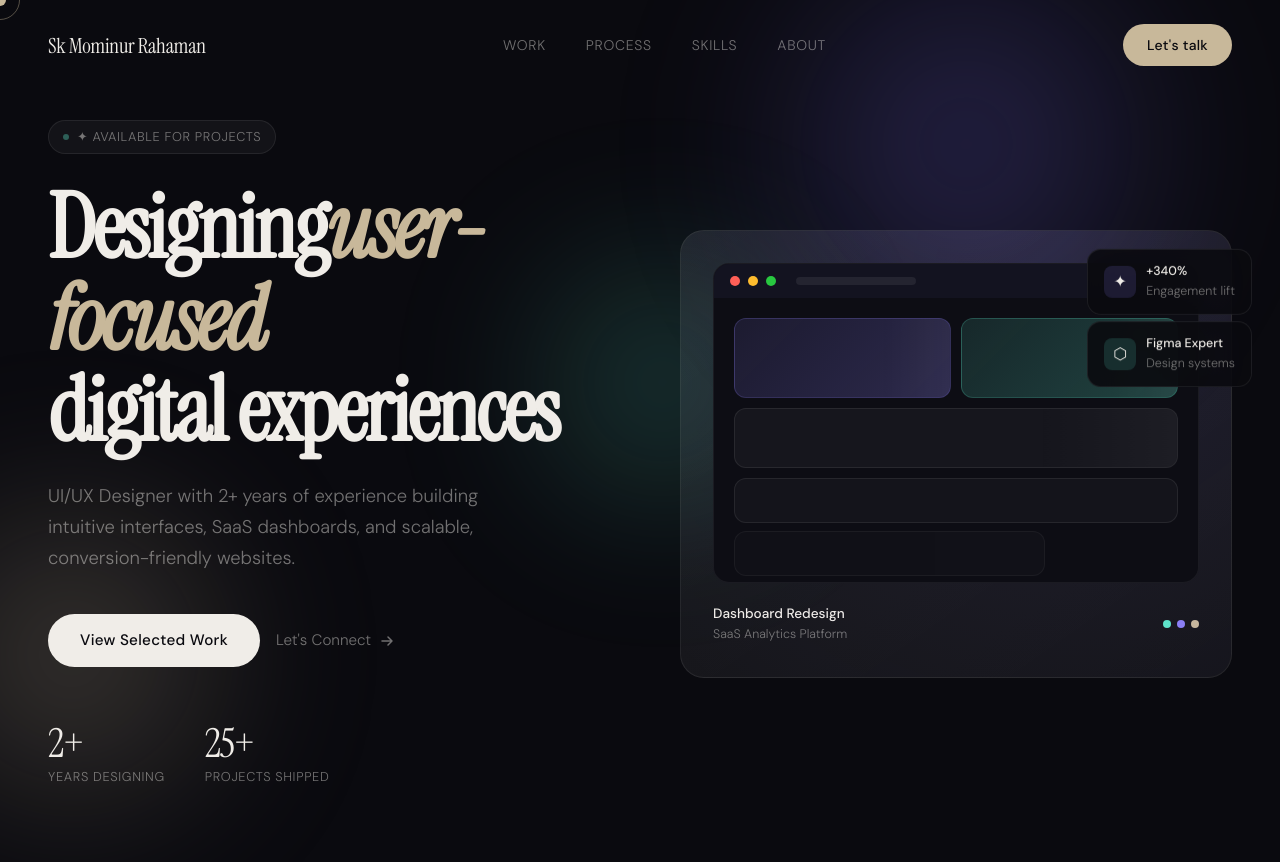
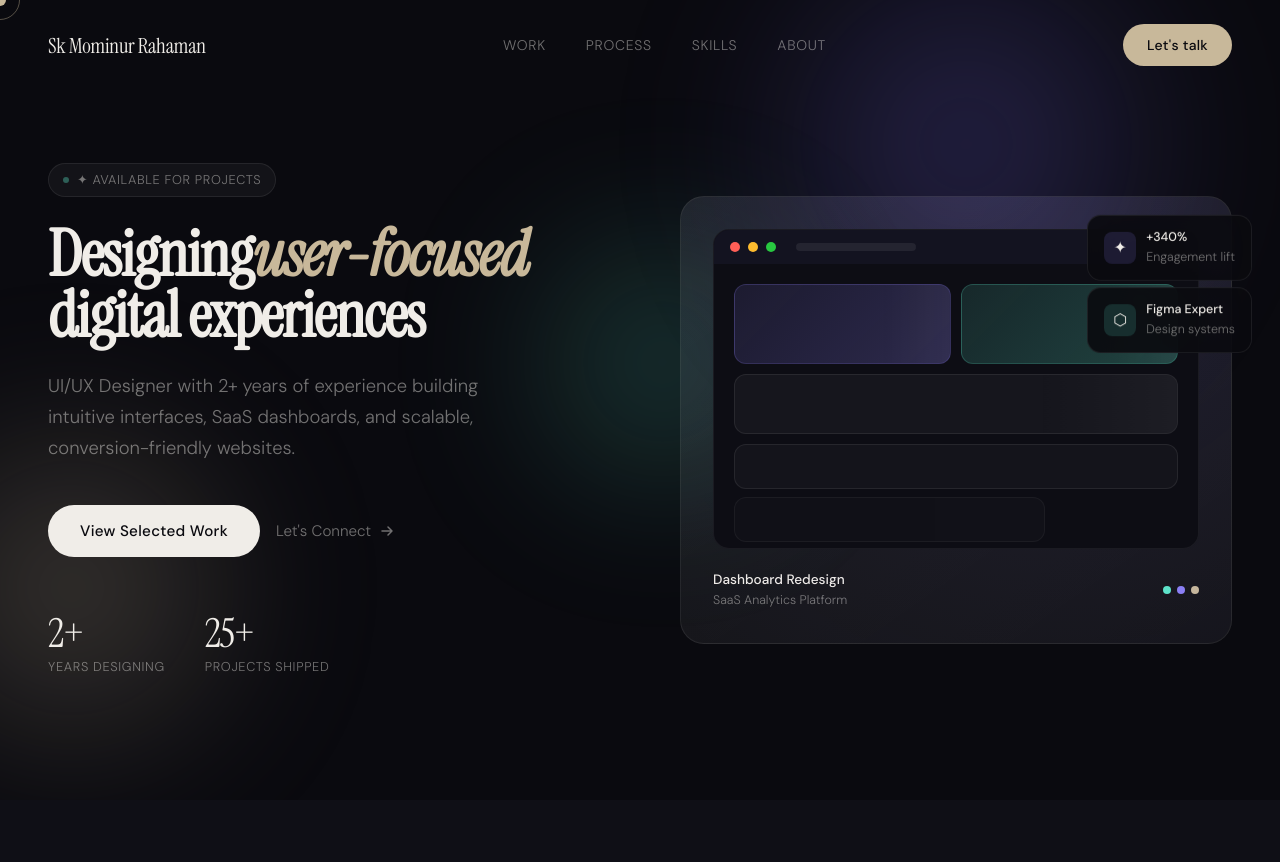
Before and after one commit to mominuix/UI-UX-Portfolio, a plain HTML site: page index.html in a window 1280 px wide. Shown: the top 862 px of the page. Drawn offline with Linux system fonts and the light colour scheme; animation ran at ten frames a second.

Commit message:
Update index.html

```diff
--- a/index.html
+++ b/index.html
@@ -116,8 +116,8 @@
   .hero-tag::before { content: ''; width: 6px; height: 6px; background: var(--accent3); border-radius: 50%; animation: pulse 2s ease-in-out infinite; }
   @keyframes pulse { 0%,100% { opacity: 1; } 50% { opacity: .3; } }
   .hero-h1 {
-    font-family: 'Instrument Serif', serif; font-size: clamp(3.5rem, 7vw, 7rem);
-    line-height: 1.02; letter-spacing: -.03em; color: var(--text);
+    font-family: 'Instrument Serif', serif; font-size: clamp(2.8rem, 5vw, 5.5rem);
+     line-height: 0.95; letter-spacing: -0.02em; color: var(--text);
     opacity: 0; transform: translateY(30px);
     animation: fade-up .9s var(--transition) .35s forwards;
   }
```
